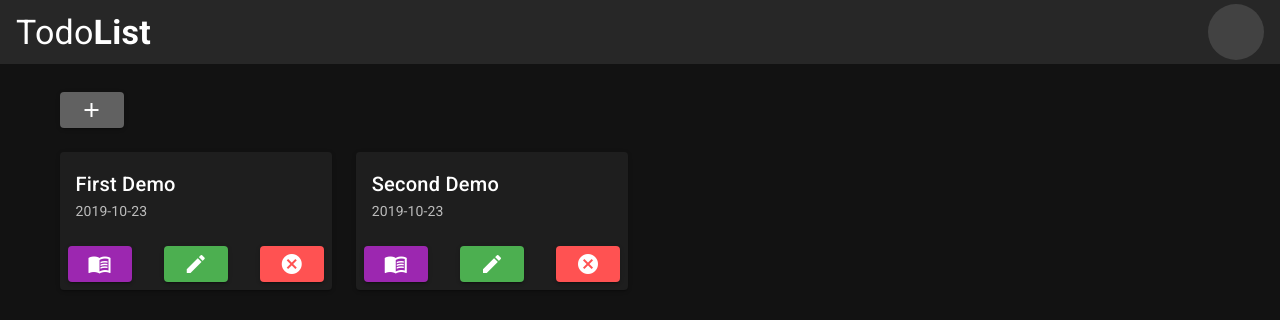
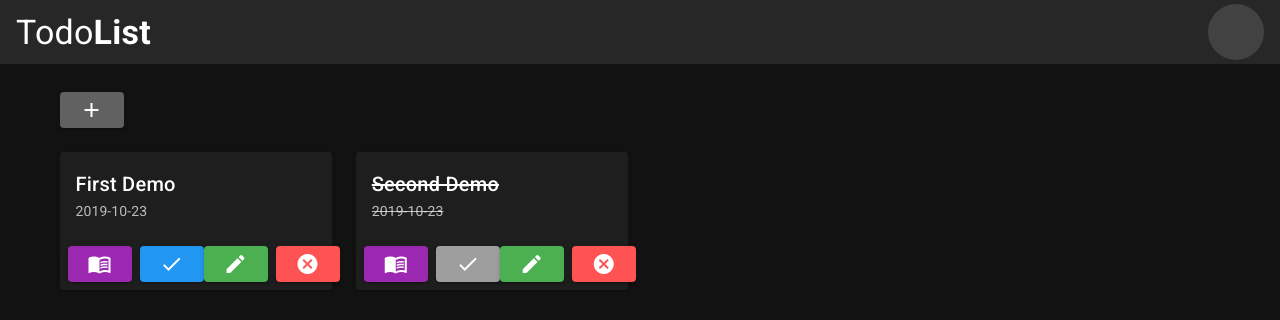
Before and after one commit to igorashs/vue-todo-list, a Vue app: page / in a window 1280 px wide. Shown: the top 320 px of the page. Built offline with nearby package versions, Linux system fonts and the light colour scheme.

Commit message:
Add isCompleted

```diff
--- a/src/components/Todo.vue
+++ b/src/components/Todo.vue
@@ -1,7 +1,13 @@
 <template>
   <v-card>
-    <v-card-title>{{ todo.title }}</v-card-title>
-    <v-card-subtitle>{{ todo.dueDate }}</v-card-subtitle>
+    <v-card-title
+      :style="todo.isCompleted ? 'text-decoration: line-through' : null"
+      >{{ todo.title }}</v-card-title
+    >
+    <v-card-subtitle
+      :style="todo.isCompleted ? 'text-decoration: line-through' : null"
+      >{{ todo.dueDate }}</v-card-subtitle
+    >
     <v-card-actions>
       <v-tooltip bottom>
         <template v-slot:activator="{ on }">
@@ -11,9 +17,22 @@
         </template>
         <span>Show All</span>
       </v-tooltip>
+      <v-tooltip bottom>
+        <template v-slot:activator="{ on }">
+          <v-btn
+            :class="todo.isCompleted ? 'grey' : 'blue'"
+            v-on="on"
+            class="ml-2"
+            @click="onToggleComplete"
+          >
+            <v-icon>mdi-check</v-icon>
+          </v-btn>
+        </template>
+        <span v-if="todo.isCompleted">Mark Incomplete</span>
+        <span v-else>Mark Complete</span>
+      </v-tooltip>
       <v-spacer></v-spacer>
       <todo-edit-form :initTodo="todo" @edit-todo="onEditTodo" />
-      <v-spacer></v-spacer>
       <v-tooltip bottom>
         <template v-slot:activator="{ on }">
           <v-btn class="error" v-on="on" @click="removeTodoHandler">
@@ -47,6 +66,10 @@ export default {
       this.todo = todo;
       this.$emit('save-todo', this.todo);
     },
+    onToggleComplete() {
+      this.todo.isCompleted = !this.todo.isCompleted;
+      this.$emit('save-todo', this.todo);
+    },
   },
 };
 </script>
--- a/src/components/TodoEditForm.vue
+++ b/src/components/TodoEditForm.vue
@@ -3,7 +3,7 @@
     <template v-slot:activator="{ on: form }">
       <v-tooltip bottom>
         <template v-slot:activator="{ on: tooltip }">
-          <v-btn class="success" v-on="{ ...form, ...tooltip }">
+          <v-btn class="success mr-2" v-on="{ ...form, ...tooltip }">
             <v-icon>mdi-pencil</v-icon>
           </v-btn>
         </template>
--- a/src/components/TodoForm.vue
+++ b/src/components/TodoForm.vue
@@ -91,6 +91,7 @@ export default {
         dueDate: new Date().toISOString().substr(0, 10),
         text: '',
         priority: 'low',
+        isCompleted: false,
       },
       titleRules: [v => !!v || 'Title is required'],
     };
```
